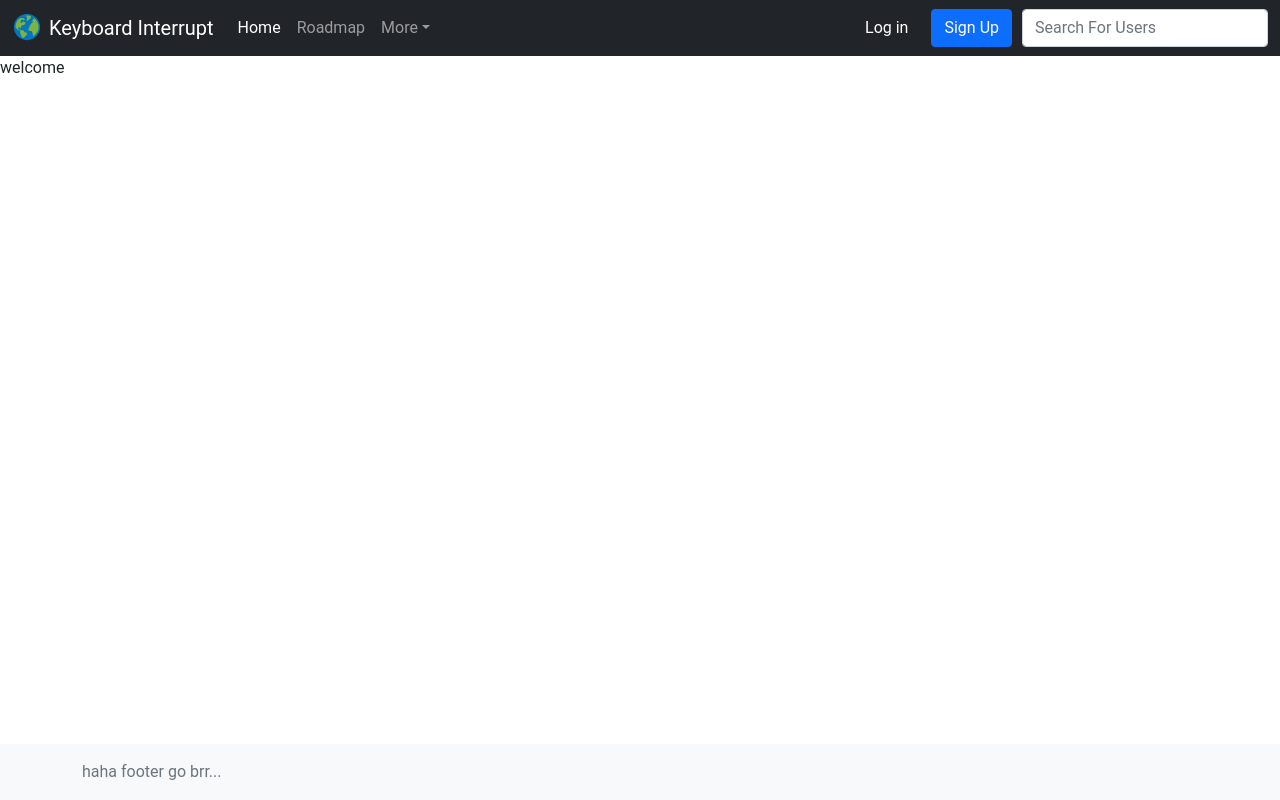
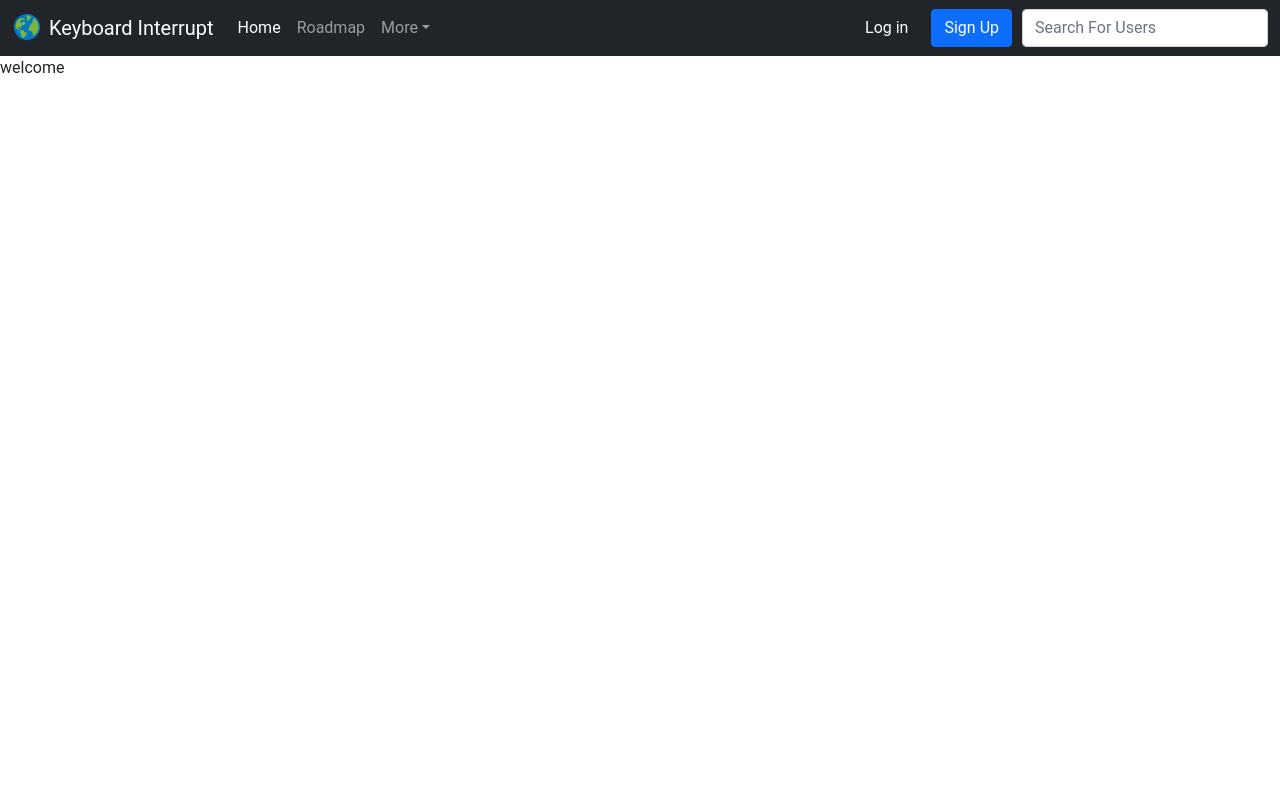
Before and after one commit to ac2302/keyboard-interrupt-CSHTN-08, a React (Create React App) app in the folder react-frontend/: page / in a window 1280 px wide. Built offline with nearby package versions, Linux system fonts and the light colour scheme.

Commit message:
remove footer

```diff
--- a/react-frontend/src/App.css
+++ b/react-frontend/src/App.css
@@ -4,8 +4,8 @@ body {
 
 main {
 	display: block;
-	max-height: calc(100vh - 112px);
-	min-height: calc(100vh - 112px);
+	max-height: calc(100vh - 60px);
+	min-height: calc(100vh - 60px);
 }
 
 #main-scroller {
--- a/react-frontend/src/App.js
+++ b/react-frontend/src/App.js
@@ -48,7 +48,7 @@ function App() {
 						</Route>
 					</Switch>
 				</main>
-				<Footer />
+				{/* <Footer /> */}
 			</div>
 		</Router>
 	);
```
